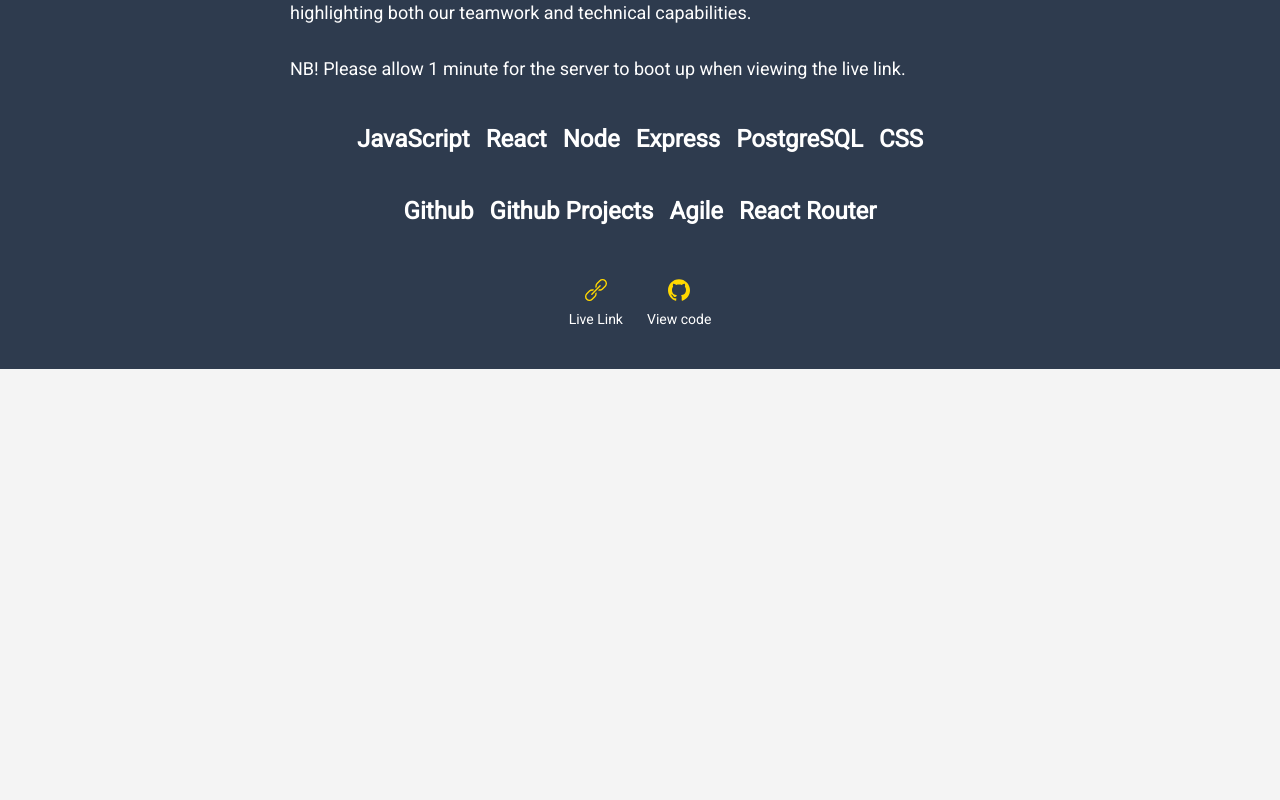
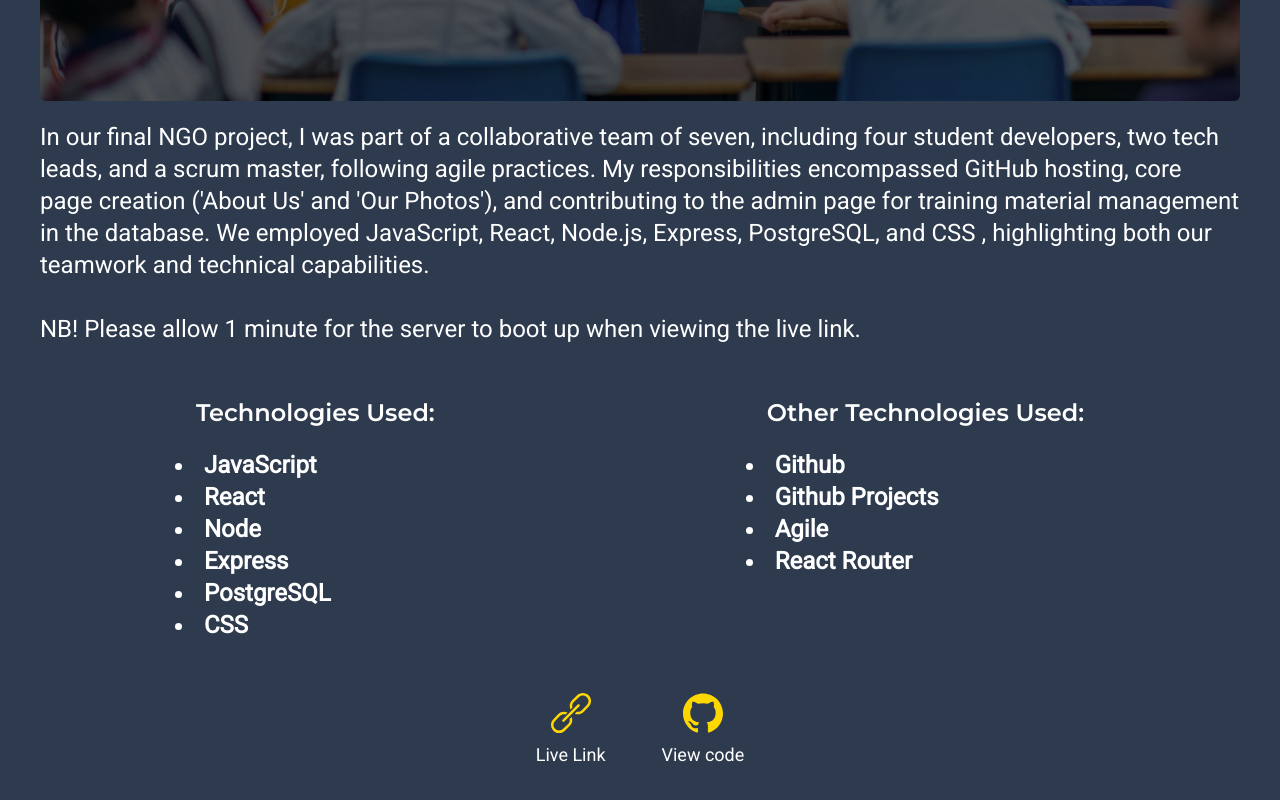
Before and after one commit to Riyaazct/myPortfolio, a React (Vite) app: page /project01 in a window 1280 px wide. Shown: the part 640-1440 px from the top of the page. Before the commit the page ends 1009 px from the top, so only its background shows below. Built offline with nearby package versions, Linux system fonts and the light colour scheme.

Commit message:
complete project page styling

```diff
--- a/src/App.jsx
+++ b/src/App.jsx
@@ -1,3 +1,4 @@
+import Nav from "./components/Nav";
 import Home from "./pages/Home";
 import Skills from "./pages/Skills";
 import Projects from "./pages/Projects";
@@ -9,6 +10,7 @@ import GoToTopButton from "./components/GoToTopButton";
 function App() {
   return (
     <div>
+      <Nav />
       <Home />
       <Skills />
       <Projects />
--- a/src/components/Nav.jsx
+++ b/src/components/Nav.jsx
@@ -1,6 +1,6 @@
 // Import necessary dependencies from React and other libraries
 import { useState, useEffect } from "react";
-import { Spin, Spin as Hamburger } from "hamburger-react";
+import { Spin } from "hamburger-react";
 
 // Define a functional component called Nav
 const Nav = () => {
--- a/src/pages/Home.jsx
+++ b/src/pages/Home.jsx
@@ -1,6 +1,6 @@
 // Import necessary dependencies and components
 import { useEffect, useState } from "react";
-import Nav from "../components/Nav";
+// import Nav from "../components/Nav";
 import Button from "../components/Button";
 import EmailIcon from "../components/EmailIcon";
 import { BsLinkedin } from "react-icons/bs";
@@ -39,7 +39,7 @@ const Home = () => {
   // Render the home section with content and icons
   return (
     <>
-      <Nav />
+      {/* <Nav /> */}
       <section className="flex flex-col items-center justify-center w-full h-screen bg-gradient-to-b from-[rgba(31,74,35,1)] via-[rgba(31,74,35,0.7104)] to-[rgba(31,74,35,0)]">
         <div>
           <h1>
--- a/src/pages/Projects.jsx
+++ b/src/pages/Projects.jsx
@@ -14,7 +14,7 @@ const Projects = () => {
       </div>
 
       {/* Project Container */}
-      <div className="grid grid-cols-1 gap-4 md:p-5 md:max-w-[75%] mx-auto lg:grid-cols-2 lg:max-w-[1350px] md:overflow-y-scroll md:h-screen ">
+      <div className="grid grid-cols-1 gap-4 md:p-5 md:max-w-[75%] mx-auto lg:grid-cols-2 lg:max-w-[1350px] md:overflow-y-scroll md:h-[80vh] ">
         {/* Map through projectData and create ProjectCard components */}
         {projectData.map(
           (
--- a/src/pages/projects/ProjectPage.jsx
+++ b/src/pages/projects/ProjectPage.jsx
@@ -13,41 +13,79 @@ const ProjectPage = ({
   githubLink,
 }) => {
   return (
-    <section className="bg-[#2e3b4e] h-full p-10 flex text-[#FFFFFF]">
-      <div className="flex flex-col items-center w-full h-[90%] m-auto max-w-7xl">
+    <section className="bg-[#2e3b4e] h-full p-10 flex text-[#FFFFFF] ">
+      {/* CONTAINER */}
+      <div className="flex flex-col items-center w-full h-[90%] m-auto max-w-7xl ">
+        {/* TITLE */}
         <h1 className="mb-8 text-4xl font-semibold">{title}</h1>
+
+        {/* IMAGE */}
         <img
           src={image}
           alt=""
-          className="h-auto m-auto max-w-[700px] rounded-md"
+          className="h-auto m-auto rounded-md"
         />
-        <p className="my-5 text-lg max-w-[700px]">{description}</p>
-        <ul className="flex my-5 ">
+
+        {/* DESCRIPTION */}
+        <p className="my-5 text-sm md:text-lg xl:text-2xl ">
+          {description}
+        </p>
+
+        {/* TECHNOLOGIES */}
+        <div className="flex w-full mt-8 md:gap-5 lg:justify-around ">
+          <div className="mx-12 md:mx-16">
+            <h3 className="font-semibold md:text-2xl">
+              Technologies Used:
+            </h3>
+            <ul className="my-5 list-disc">
               {technologies.map((tech, index) => (
-            <li key={index} className="px-2 text-2xl font-semibold">
+                <li
+                  key={index}
+                  className="px-2 font-semibold md:text-2xl"
+                >
                   {tech}
                 </li>
               ))}
             </ul>
-        <ul className="flex my-5 ">
+          </div>
+
+          {/* OTHER TECHNOLOGIES */}
+
+          <div className="mx-12 md:mx-16">
+            <h3 className="font-semibold md:text-2xl">
+              Other Technologies Used:
+            </h3>
+            <ul className="my-5 list-disc">
               {otherTechnologies.map((tech, index) => (
-            <li key={index} className="px-2 text-2xl font-semibold">
+                <li
+                  key={index}
+                  className="px-2 font-semibold md:text-2xl"
+                >
                   {tech}
                 </li>
               ))}
             </ul>
+          </div>
+        </div>
+
         {/* Display links to the live project and GitHub repository */}
-        <div className="flex gap-6 mt-5 text-white">
+        <div className="flex mt-5 text-white gap-14">
           <a href={liveLink} target="_blank" rel="noreferrer">
             <div className="flex flex-col items-center mt-3">
-              <SlLink size={22} color="#FFD700" />
-              <p className="pt-2 text-sm">Live Link</p>
+              <SlLink
+                size={window.innerWidth <= 768 ? 22 : 40}
+                color="#FFD700"
+              />
+              <p className="pt-2 text-sm md:text-lg">Live Link</p>
             </div>
           </a>
           <a href={githubLink} target="_blank" rel="noreferrer">
             <div className="flex flex-col items-center mt-3">
-              <SiGithub size={22} color="#FFD700" />
-              <p className="pt-2 text-sm">View code</p>
+              <SiGithub
+                size={window.innerWidth <= 768 ? 22 : 40}
+                color="#FFD700"
+              />
+              <p className="pt-2 text-sm md:text-lg">View code</p>
             </div>
           </a>
         </div>
--- a/src/utils/projectData.jsx
+++ b/src/utils/projectData.jsx
@@ -4,6 +4,7 @@ import project02 from "../assets/images/project02.png";
 import project03 from "../assets/images/project03.png";
 import project04 from "../assets/images/project04.png";
 import project05 from "../assets/images/project05.png";
+import project06 from "../assets/images/project06.png";
 
 const projectData = [
   {
@@ -184,7 +185,7 @@ const projectData = [
   {
     path: "/project06",
     title: "Todo List Application",
-    image: project05,
+    image: project06,
     description: (
       <>
         <p>
```
Also changed, not shown: src/assets/images/project05.png, src/assets/images/project06.png (added). Lines whose indentation alone changed are shown as unchanged.
